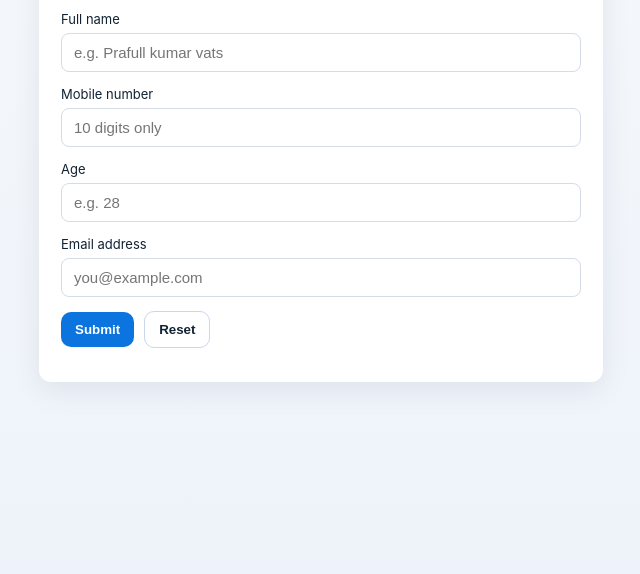
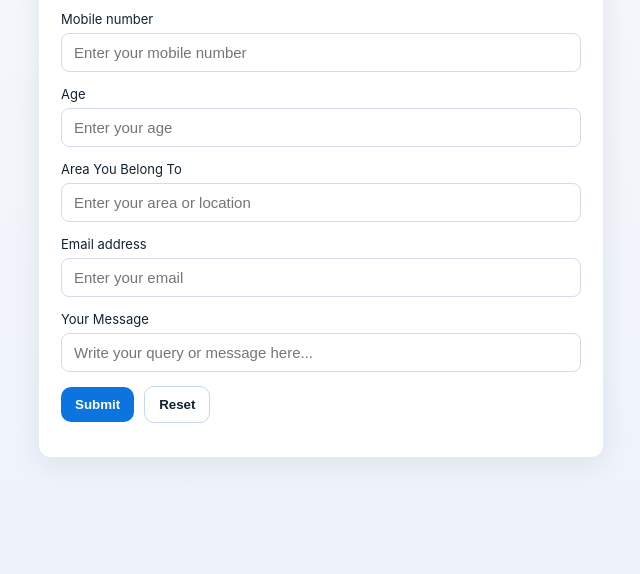
Before and after one commit to Shashank-2004/consult_form, a website: page public/index.html in a window 1280 px wide. Shown: the part 274-848 px from the top of the page, without its empty margins (319-959 px from the left). Drawn offline with Linux system fonts and the light colour scheme.

Commit message:
Add files via upload

```diff
--- a/public/index.html
+++ b/public/index.html
@@ -45,22 +45,32 @@
     <form id="consultForm">
       <div class="field">
         <label for="name">Full name</label>
-        <input id="name" name="name" type="text" required placeholder="e.g. Prafull kumar vats" />
+        <input id="name" name="name" type="text" required placeholder="Enter your full name" />
       </div>
 
       <div class="field">
         <label for="mobile">Mobile number</label>
-        <input id="mobile" name="mobile" type="tel" required placeholder="10 digits only" />
+        <input id="mobile" name="mobile" type="tel" required placeholder="Enter your mobile number" />
       </div>
 
       <div class="field">
-        <label for="age">Age</label>
-        <input id="age" name="age" type="number" required placeholder="e.g. 28" />
+        <label for="area">Age</label>
+        <input id="age" name="age" type="number" required placeholder="Enter your age" />
+      </div>
+
+      <div class="field">
+        <label for="age">Area You Belong To</label>
+        <input id="area" name="area" type="text" required placeholder="Enter your area or location" />
       </div>
 
       <div class="field">
         <label for="email">Email address</label>
-        <input id="email" name="email" type="email" required placeholder="you@example.com" />
+        <input id="email" name="email" type="email" required placeholder="Enter your email" />
+      </div>
+
+      <div class="field">
+        <label for="message">Your Message</label>
+        <input id="message" name="message" type="text" required placeholder="Write your query or message here..." />
       </div>
 
       <div class="actions">
```
